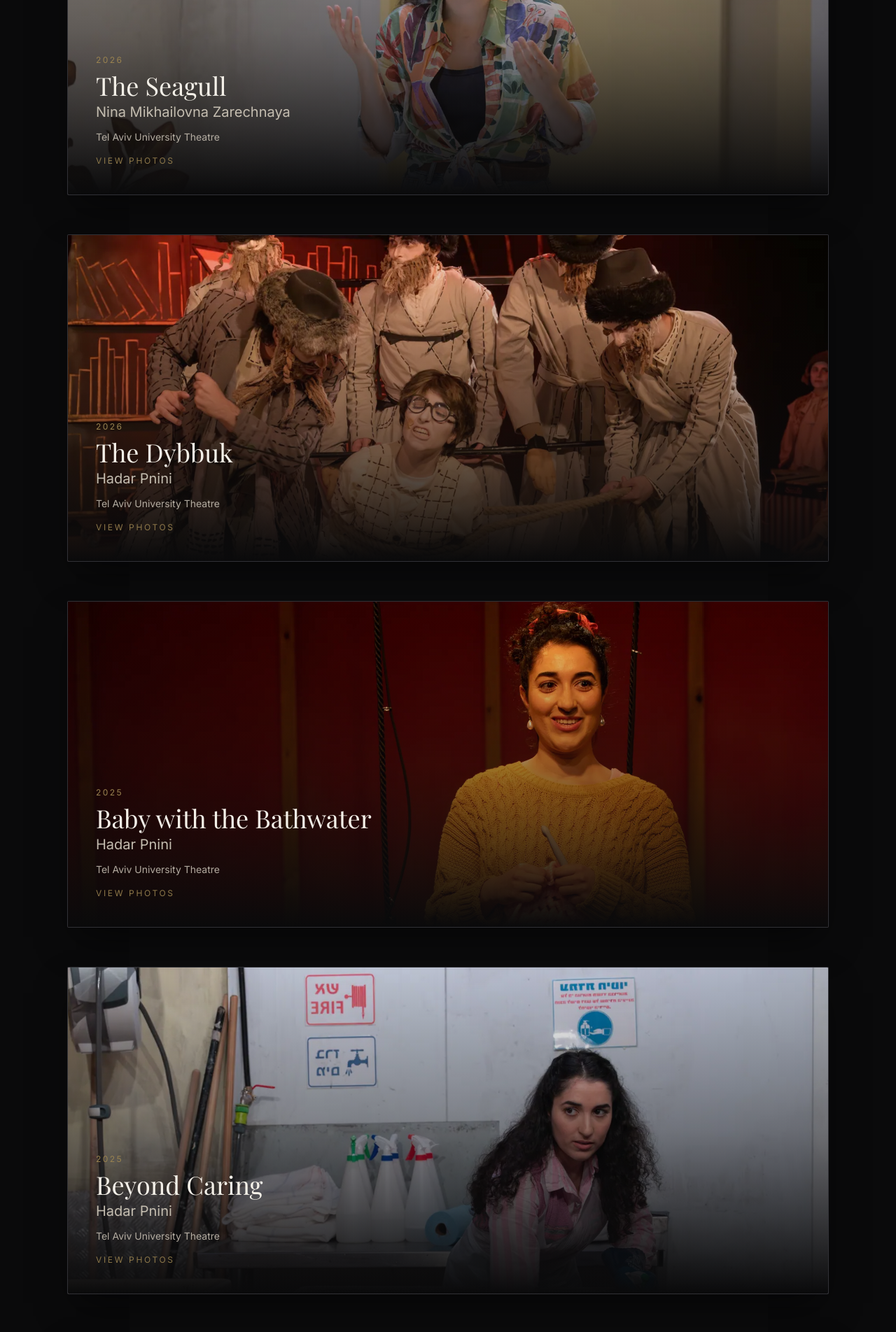
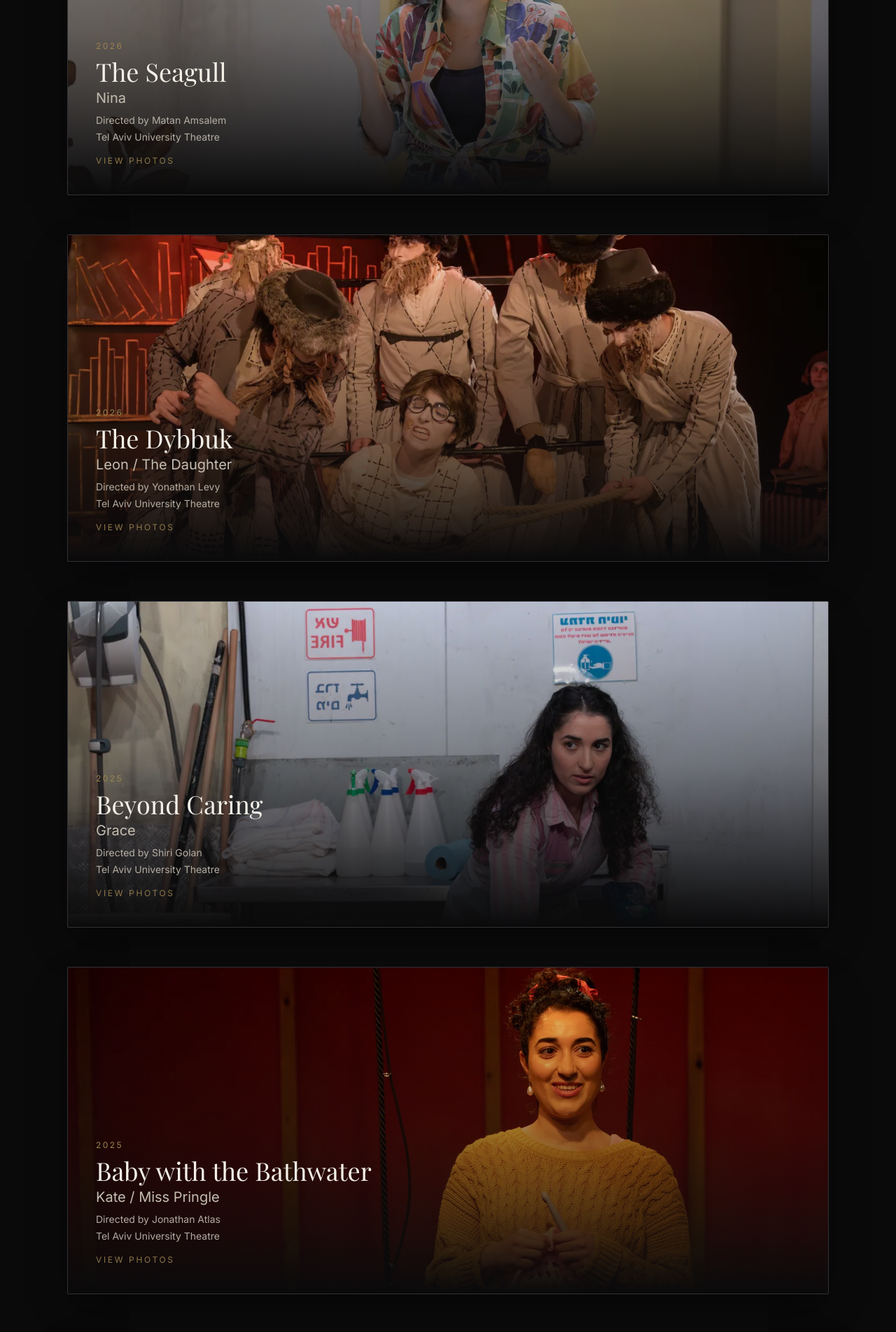
Before and after one commit to MayoG/TalentDisplay, a React (Vite) app: page / in a window 1280 px wide. Shown: the part 1800-3704 px from the top of the page at 70% size. Built offline with nearby package versions, Linux system fonts and the light colour scheme; a web font is replaced by a local one.

Commit message:
Added directors and character names

```diff
--- a/src/components/RoleCard.tsx
+++ b/src/components/RoleCard.tsx
@@ -58,8 +58,15 @@ export function RoleCard({ role, onOpen }: RoleCardProps) {
         <p className="font-sans text-xs uppercase tracking-[0.2em] text-stage-gold-muted">{role.year}</p>
         <h3 className="mt-2 font-serif text-2xl text-stage-cream sm:text-3xl md:text-4xl">{role.title}</h3>
         <p className="mt-1 font-sans text-lg text-stage-cream-muted sm:text-xl">{role.character}</p>
+        {role.director ? (
+          <p className="mt-2 font-sans text-sm text-stage-cream-muted/90">
+            Directed by {role.director}
+          </p>
+        ) : null}
         {role.venue ? (
-          <p className="mt-3 font-sans text-sm text-stage-cream-muted/90">{role.venue}</p>
+          <p className={`font-sans text-sm text-stage-cream-muted/90 ${role.director ? "mt-1" : "mt-3"}`}>
+            {role.venue}
+          </p>
         ) : null}
         {interactive ? (
           <p className="mt-4 font-sans text-xs uppercase tracking-[0.22em] text-stage-gold-muted/90 transition-colors group-hover:text-stage-gold">
--- a/src/components/RoleGallery.tsx
+++ b/src/components/RoleGallery.tsx
@@ -63,6 +63,11 @@ export function RoleGallery({ role, activeIndex, onClose, onIndexChange }: RoleG
               <p className="font-sans text-xs uppercase tracking-[0.25em] text-stage-gold-muted">{role.year}</p>
               <h2 className="mt-1 font-serif text-2xl text-stage-cream sm:text-3xl">{role.title}</h2>
               <p className="mt-1 font-sans text-sm text-stage-cream-muted sm:text-base">{role.character}</p>
+              {role.director ? (
+                <p className="mt-1 font-sans text-xs text-stage-cream-muted/90 sm:text-sm">
+                  Directed by {role.director}
+                </p>
+              ) : null}
             </div>
             <button
               type="button"
--- a/src/data/roles.ts
+++ b/src/data/roles.ts
@@ -12,8 +12,9 @@ export const roles: Role[] = [
   {
     id: "seagull-2026",
     title: "The Seagull",
-    character: "Nina Mikhailovna Zarechnaya",
+    character: "Nina",
     venue: VENUE,
+    director: "Matan Amsalem",
     year: "2026",
     image: seagullCover.src,
     imageAlt: seagullCover.alt,
@@ -23,8 +24,9 @@ export const roles: Role[] = [
   {
     id: "dybbuk-2026",
     title: "The Dybbuk",
-    character: "Hadar Pnini",
+    character: "Leon / The Daughter",
     venue: VENUE,
+    director: "Yonathan Levy",
     year: "2026",
     image: dybbukCover.src,
     imageAlt: dybbukCover.alt,
@@ -33,22 +35,11 @@ export const roles: Role[] = [
     photos: dybbukPhotos,
   },
   {
-    id: "baby-bathwater-2025",
-    title: "Baby with the Bathwater",
-    character: "Hadar Pnini",
-    venue: VENUE,
-    year: "2025",
-    image: babyBathwaterCover.src,
-    imageAlt: babyBathwaterCover.alt,
-    imagePosition: "center 12%",
-    imageFlipHorizontal: true,
-    photos: babyBathwaterPhotos,
-  },
-  {
     id: "clear-conscience-2025",
     title: "Beyond Caring",
-    character: "Hadar Pnini",
+    character: "Grace",
     venue: VENUE,
+    director: "Shiri Golan",
     year: "2025",
     image: clearConscienceCover.src,
     imageAlt: clearConscienceCover.alt,
@@ -59,10 +50,24 @@ export const roles: Role[] = [
     photos: clearConsciencePhotos,
   },
   {
+    id: "baby-bathwater-2025",
+    title: "Baby with the Bathwater",
+    character: "Kate / Miss Pringle",
+    venue: VENUE,
+    director: "Jonathan Atlas",
+    year: "2025",
+    image: babyBathwaterCover.src,
+    imageAlt: babyBathwaterCover.alt,
+    imagePosition: "center 12%",
+    imageFlipHorizontal: true,
+    photos: babyBathwaterPhotos,
+  },
+  {
     id: "imaginary-invalid-2024",
     title: "The Imaginary Invalid",
-    character: "Hadar Pnini",
+    character: "Angélique",
     venue: VENUE,
+    director: "Igor Berezin",
     year: "2024",
     image: imaginaryInvalidCover.src,
     imageAlt: imaginaryInvalidCover.alt,
@@ -73,8 +78,9 @@ export const roles: Role[] = [
   {
     id: "fisherman-goldfish-2023",
     title: "Fisherman and Goldfish",
-    character: "Hadar Pnini",
+    character: "The Wife",
     venue: VENUE,
+    director: "Tamara Dayan",
     year: "2023",
     image: fishermanGoldfishCover.src,
     imageAlt: fishermanGoldfishCover.alt,
--- a/src/data/types.ts
+++ b/src/data/types.ts
@@ -33,6 +33,8 @@ export interface Role {
   character: string;
   /** Theater / company; omit when unknown */
   venue?: string;
+  /** Production director; omit when unknown */
+  director?: string;
   year: string;
   image: string;
   imageAlt: string;
```
